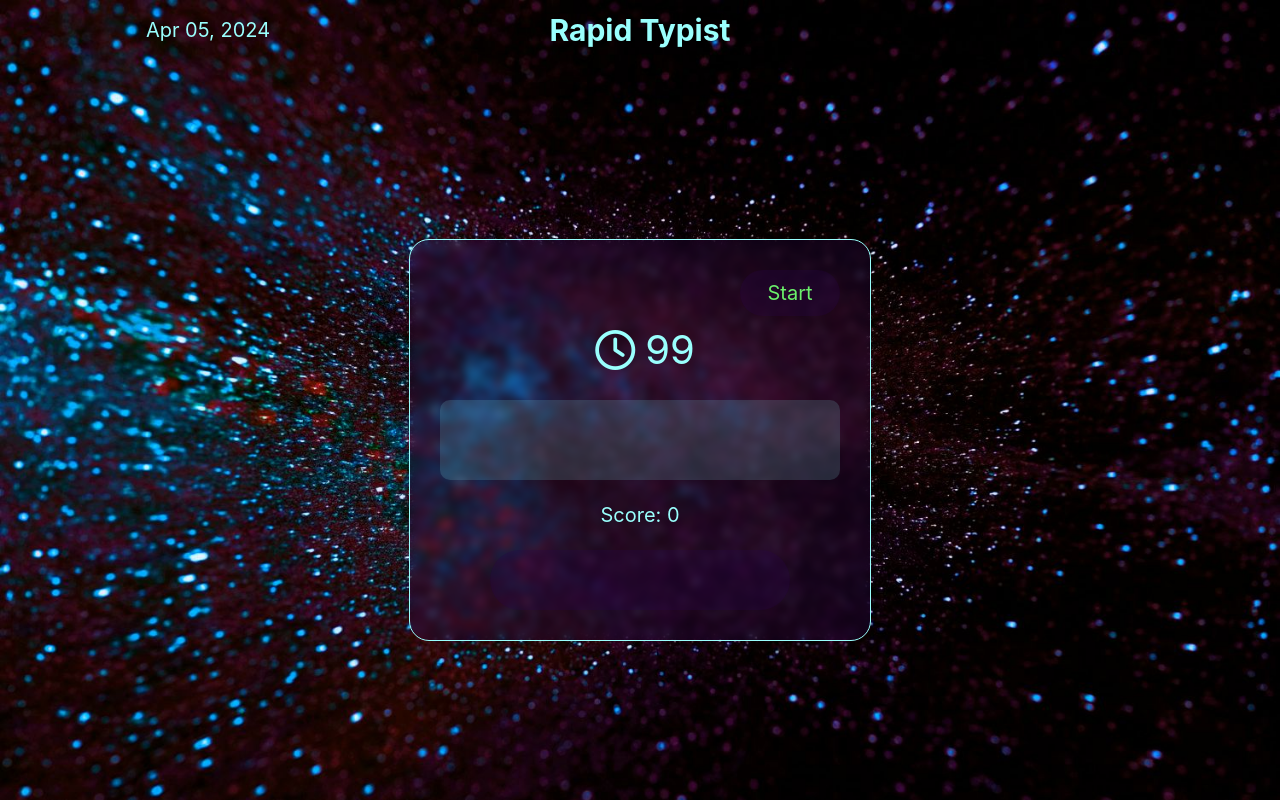
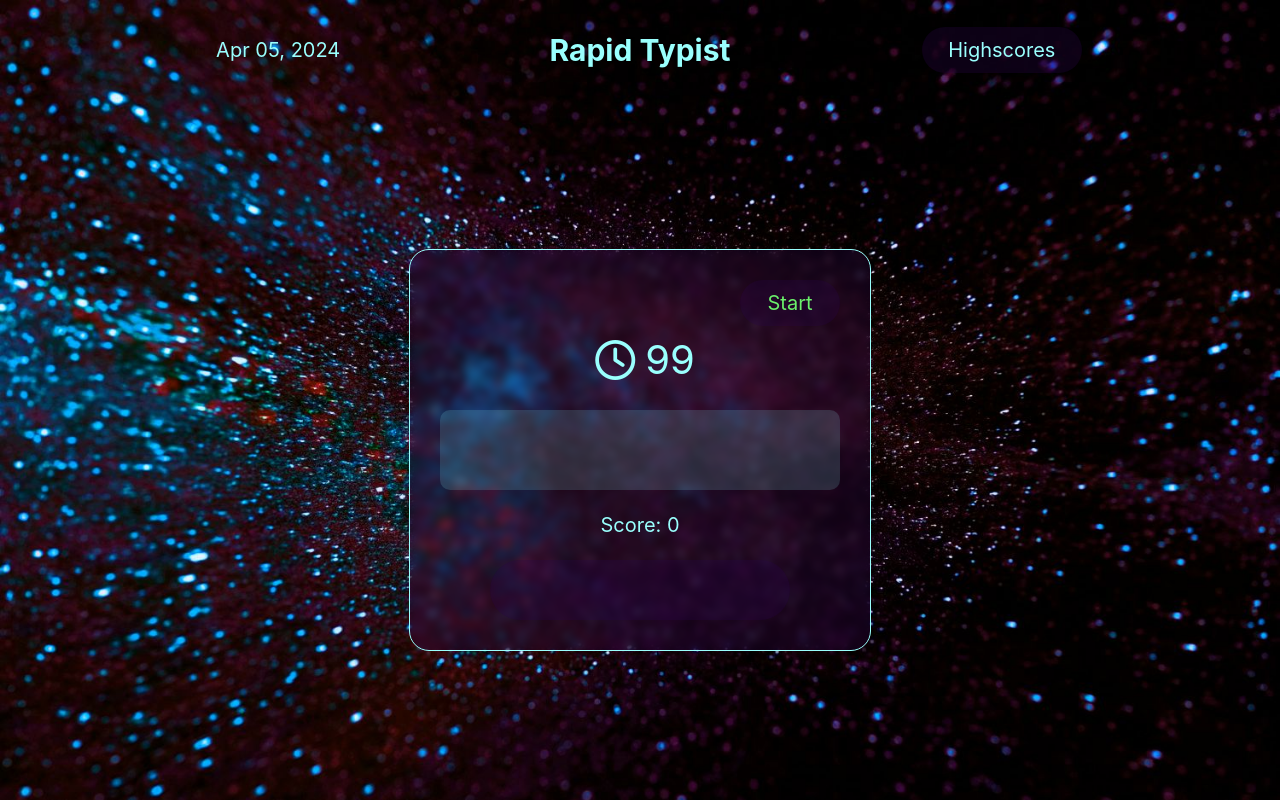
Before and after one commit to HenryBreukelman/rapid-typist, a website with bundled scripts: page index.html in a window 1280 px wide. Built offline with nearby package versions, Linux system fonts and the light colour scheme.

Commit message:
score button

```diff
--- a/assets/script/index.js
+++ b/assets/script/index.js
@@ -29,6 +29,7 @@ const timer = utils.select('.timer');
 const word = utils.select('.word');
 const score = utils.select('.score');
 const userInput = utils.select('.user-input');
+const highscores = utils.select('.score-button')
 
 let gameRunning = false;
 let setTime;
@@ -57,6 +58,8 @@ function setDate () {
   date.innerText = currentDate;
 }
 
+//game
+
 function startGame () {
   gameRunning = true;
   start.classList.add('hidden');
@@ -71,7 +74,7 @@ function startGame () {
 }
 
 function startTimer() {
-  let startTime = 99;
+  let startTime = 19;
   let timeLeft = startTime;
   setTime = setInterval(function() {
     timer.innerText = timeLeft;
@@ -125,6 +128,12 @@ function stopMusic () {
   gameMusic.currentTime = 0;
 }
 
+//scores
+
+function openscores() {
+  console.log(3)
+}
+
 /*
   eventlisteners
 */
@@ -133,3 +142,4 @@ utils.listen('load', window, setDate);
 utils.listen('click', start, startGame);
 utils.listen('click', reset, restartGame);
 utils.listen('input', userInput, checkWord);
+utils.listen('click', highscores, openscores)
--- a/assets/style/index.css
+++ b/assets/style/index.css
@@ -29,10 +29,6 @@ body {
   background: #000 url(../media/background.jpg) top / cover no-repeat;
 }
 
-main {
-  height: calc(100vh - 80px);
-}
-
 .hidden {
   display: none;
 }
@@ -44,25 +40,33 @@ main {
 /* header */
 
 header {
-  height: 80px;
+  height: 100px;
 }
 
 .header {
-  width: 20%;
+  width: 33%;
   overflow: hidden;
 }
 
 .date {
-  line-height: 60px;
+  line-height: 100px;
   font-size: 20px
 }
 
 h1 {
   font-size: 30px;
-  line-height: 60px;
+  line-height: 100px;
+}
+
+.score-button {
+  width: 160px;
 }
 
 /* body */
+
+.game {
+  height: calc(100vh - 100px);
+}
 
 form {
   padding: 30px;
@@ -96,7 +100,6 @@ input {
 }
 
 input[type=button] {
-  width: 100px;
   font-size: 20px;
   transition: all 0.25s ease-in-out;
 }
@@ -106,11 +109,13 @@ input[type=button]:hover, .user-input:hover {
 }
 
 .start-button {
+  width: 100px;
   border-color: #6bf06b;
   color: #6bf06b;
 }
 
 .reset-button {
+  width: 100px;
   border-color: #ff0000;
   color: #ff0000;
 }
--- a/index.html
+++ b/index.html
@@ -23,10 +23,13 @@
   <body>
     <header class="flex spacebetween container">
       <p class="date header">date</p>
-      <h1>Rapid Typist</h1>
-      <div class="header"></div>
+      <h1 class="header center">Rapid Typist</h1>
+      <div class="header center">
+        <input type="button" class="score-button" value="Highscores">
+      </div>
     </header>
-    <main class="center container">
+    <main>
+      <div class="center container game">
         <form class="center">
           <div class="start-box">
             <input type="button" class="start-button" value="Start">
@@ -42,6 +45,8 @@
           <p class="score-box">Score: <span class="score">0</span></p>
           <input type="text" class="user-input" disabled>
         </form>
+      </div>
+
     </main>
   </body>
 </html>
```
Lines whose indentation alone changed are shown as unchanged.
